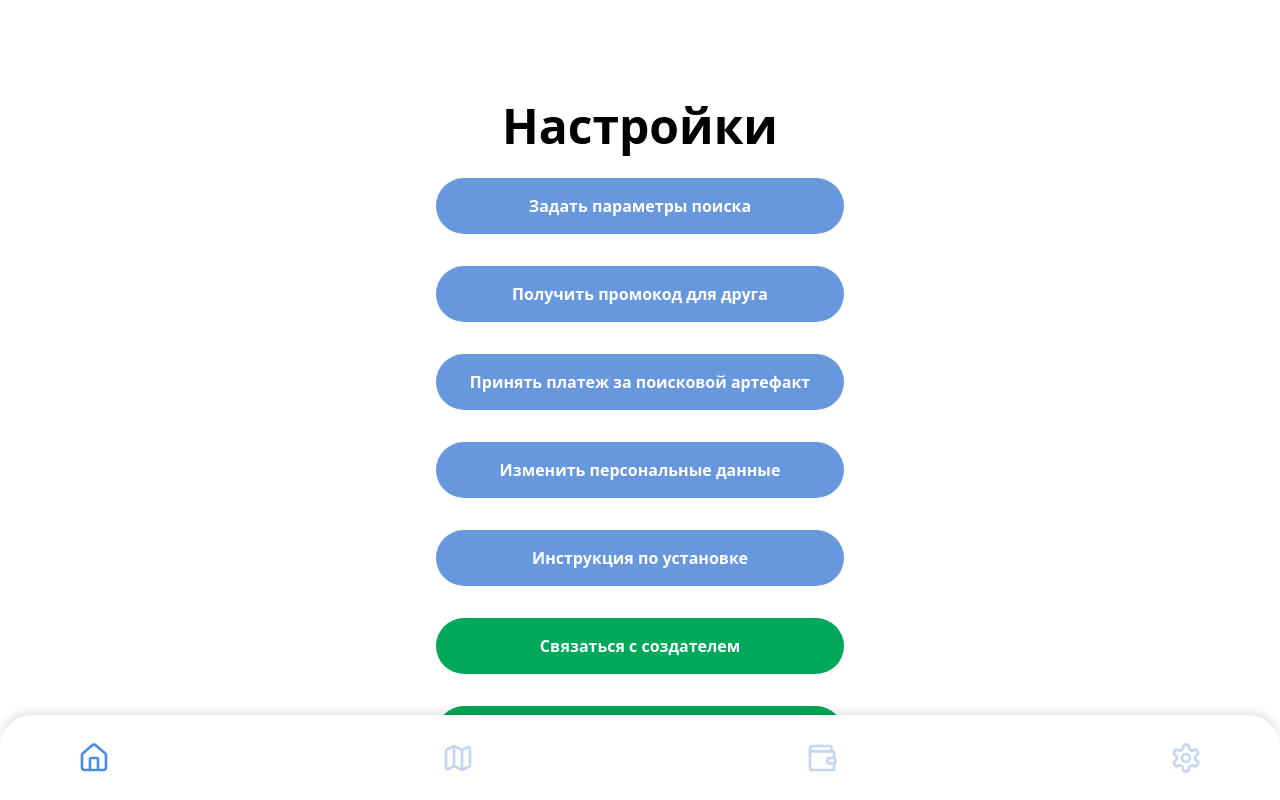
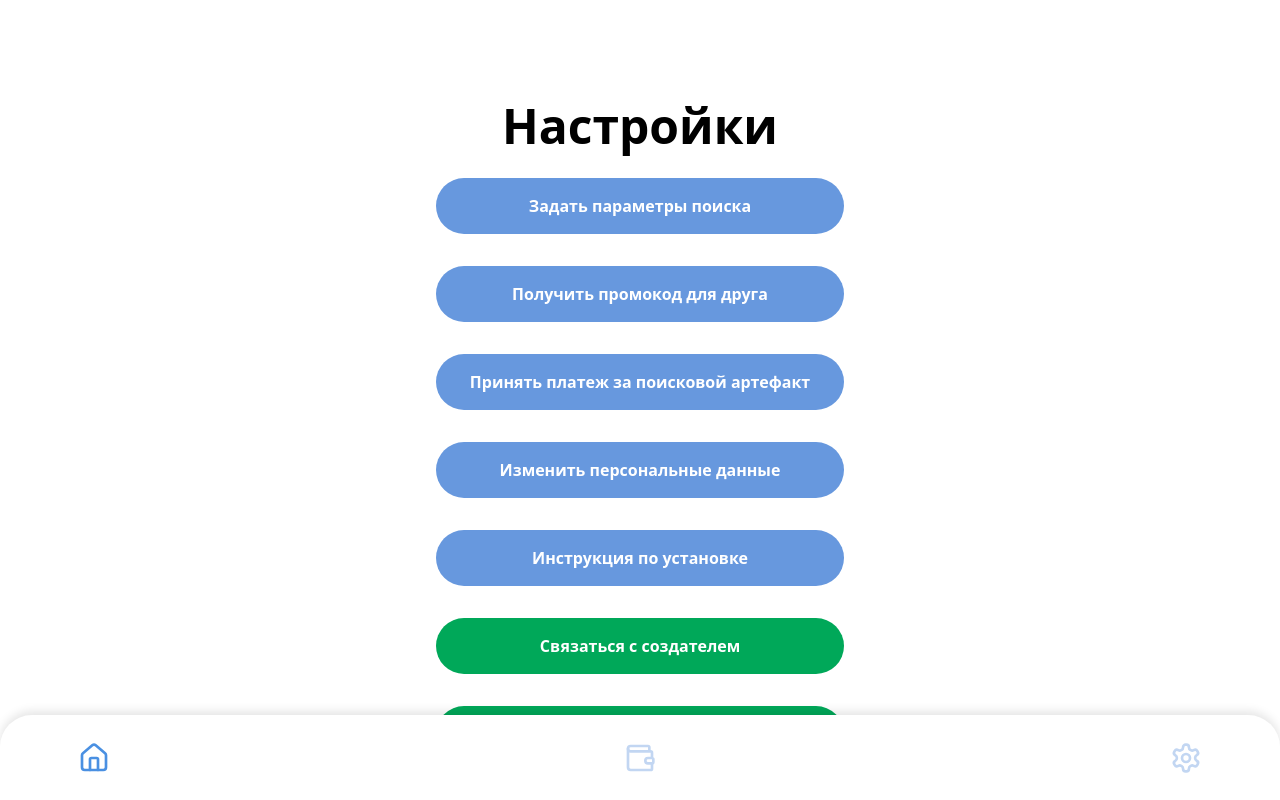
Before and after one commit to Spark-Studio-Co/pronira, a React (Vite) app: page /settings in a window 1280 px wide. Built offline with nearby package versions, Linux system fonts and the light colour scheme.

Commit message:
fix: bottom tab

```diff
--- a/src/features/bottom-tab/ui/bottom-tab.tsx
+++ b/src/features/bottom-tab/ui/bottom-tab.tsx
@@ -1,4 +1,4 @@
-import { House, MapIcon, Settings, Wallet } from "lucide-react";
+import { House, Settings, Wallet } from "lucide-react";
 import { useNavigate } from "react-router-dom";
 import { create } from "zustand";
 
@@ -35,11 +35,6 @@ export const BottomTab = () => {
         size={32}
         onClick={() => handleNavigation("/personal", "personal")}
       />
-      <MapIcon
-        color={getColor("search")}
-        size={32}
-        onClick={() => handleNavigation("/search", "search")}
-      />
       <Wallet
         color={getColor("payment")}
         size={32}
```
